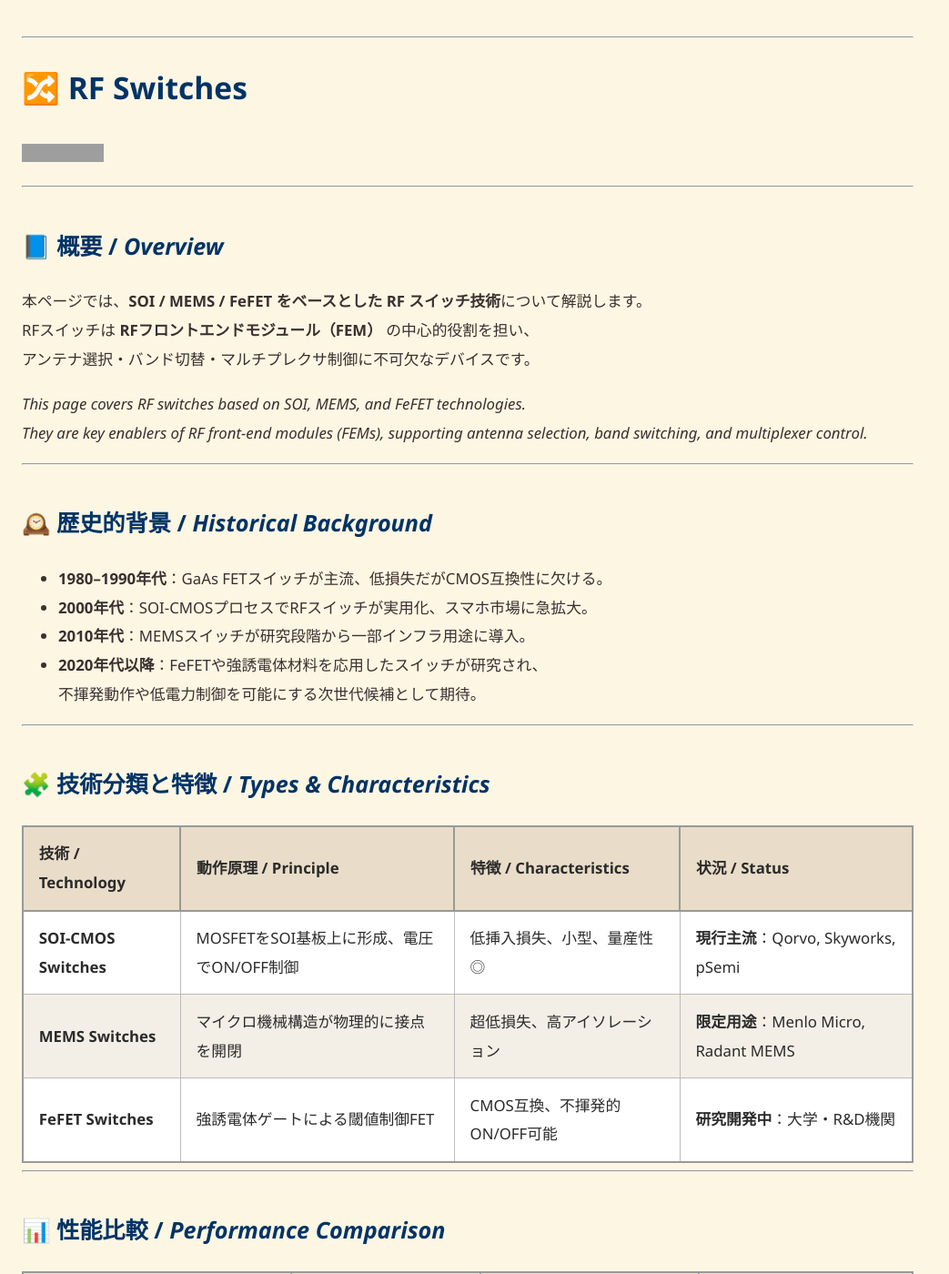
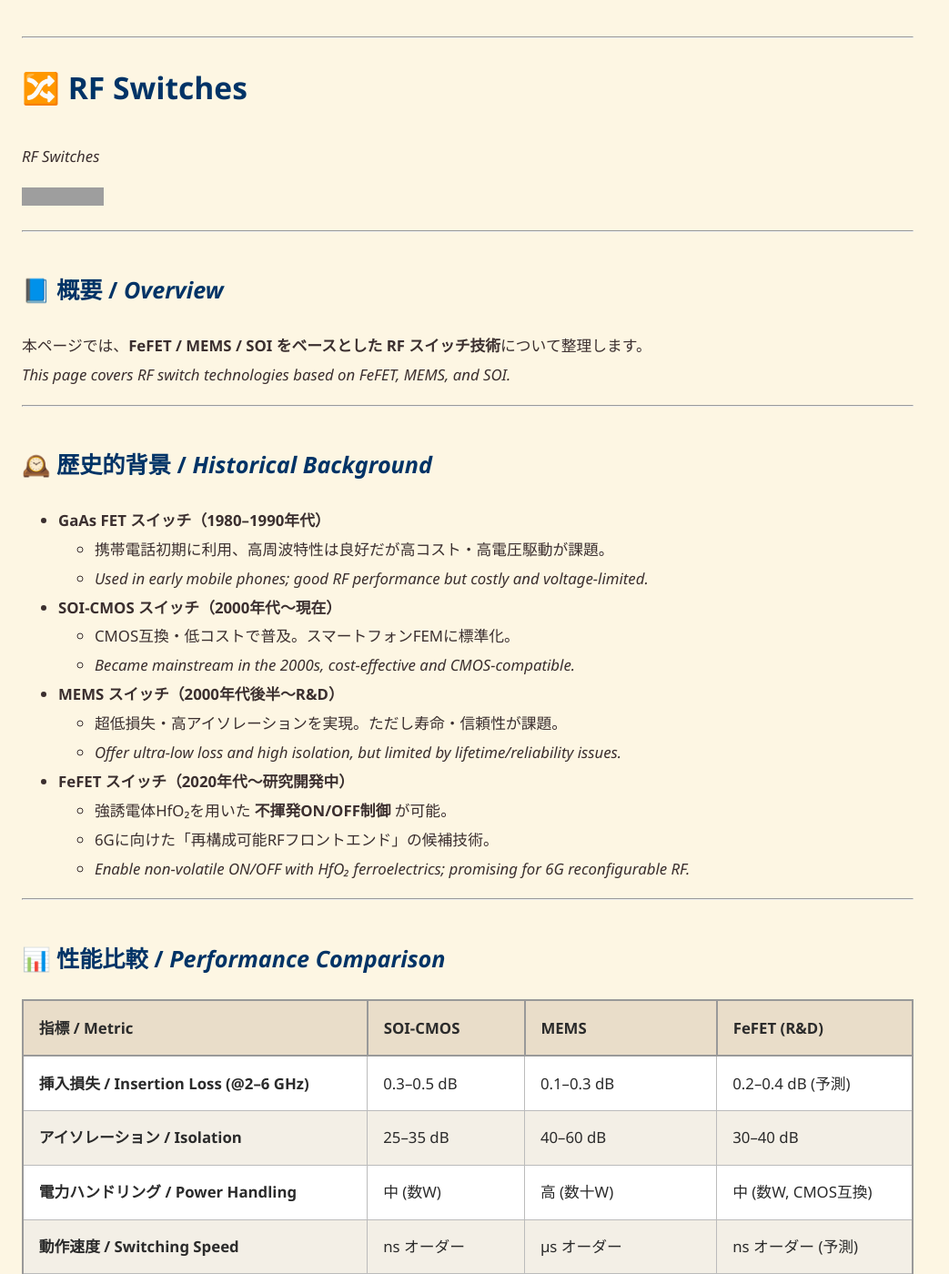
Before and after one commit to Samizo-AITL/Edusemi-Plus, a Jekyll site: the page built from applied-devices/rf-devices/rf-switches.md, in a window 1280 px wide and 1400 px high. Shown: the whole window at 91% size, without its empty margins (0-1043 px from the left). Built offline with Jekyll 4.4.1, drawn with Linux system fonts in a browser that asks for light colours; some of the changed text lies outside the part shown; grey boxes are pictures that could not be loaded.

Commit message:
Update rf-switches.md

```diff
--- a/applied-devices/rf-devices/rf-switches.md
+++ b/applied-devices/rf-devices/rf-switches.md
@@ -13,45 +14,42 @@
 
 ## 📘 概要 / *Overview*
 
-本ページでは、**SOI / MEMS / FeFET をベースとした RF スイッチ技術**について解説します。
-RFスイッチは **RFフロントエンドモジュール（FEM）** の中心的役割を担い、
-アンテナ選択・バンド切替・マルチプレクサ制御に不可欠なデバイスです。
-
-*This page covers RF switches based on SOI, MEMS, and FeFET technologies.
-They are key enablers of RF front-end modules (FEMs), supporting antenna selection, band switching, and multiplexer control.*
+本ページでは、**FeFET / MEMS / SOI をベースとした RF スイッチ技術**について整理します。
+*This page covers RF switch technologies based on FeFET, MEMS, and SOI.*
 
 ---
 
 ## 🕰️ 歴史的背景 / *Historical Background*
 
-- **1980–1990年代**：GaAs FETスイッチが主流、低損失だがCMOS互換性に欠ける。
-- **2000年代**：SOI-CMOSプロセスでRFスイッチが実用化、スマホ市場に急拡大。
-- **2010年代**：MEMSスイッチが研究段階から一部インフラ用途に導入。
-- **2020年代以降**：FeFETや強誘電体材料を応用したスイッチが研究され、
-  不揮発動作や低電力制御を可能にする次世代候補として期待。
+- **GaAs FET スイッチ（1980–1990年代）**
+  - 携帯電話初期に利用、高周波特性は良好だが高コスト・高電圧駆動が課題。
+  - *Used in early mobile phones; good RF performance but costly and voltage-limited.*
 
----
+- **SOI-CMOS スイッチ（2000年代〜現在）**
+  - CMOS互換・低コストで普及。スマートフォンFEMに標準化。
+  - *Became mainstream in the 2000s, cost-effective and CMOS-compatible.*
 
-## 🧩 技術分類と特徴 / *Types & Characteristics*
+- **MEMS スイッチ（2000年代後半〜R&D）**
+  - 超低損失・高アイソレーションを実現。ただし寿命・信頼性が課題。
+  - *Offer ultra-low loss and high isolation, but limited by lifetime/reliability issues.*
 
-| 技術 / Technology | 動作原理 / Principle | 特徴 / Characteristics | 状況 / Status |
-|---|---|---|---|
-| **SOI-CMOS Switches** | MOSFETをSOI基板上に形成、電圧でON/OFF制御 | 低挿入損失、小型、量産性◎ | **現行主流**：Qorvo, Skyworks, pSemi |
-| **MEMS Switches** | マイクロ機械構造が物理的に接点を開閉 | 超低損失、高アイソレーション | **限定用途**：Menlo Micro, Radant MEMS |
-| **FeFET Switches** | 強誘電体ゲートによる閾値制御FET | CMOS互換、不揮発的ON/OFF可能 | **研究開発中**：大学・R&D機関 |
+- **FeFET スイッチ（2020年代〜研究開発中）**
+  - 強誘電体HfO₂を用いた **不揮発ON/OFF制御** が可能。
+  - 6Gに向けた「再構成可能RFフロントエンド」の候補技術。
+  - *Enable non-volatile ON/OFF with HfO₂ ferroelectrics; promising for 6G reconfigurable RF.*
 
 ---
 
 ## 📊 性能比較 / *Performance Comparison*
 
 | 指標 / Metric | SOI-CMOS | MEMS | FeFET (R&D) |
-|---|---|---|
-| 挿入損失 (IL @2–6 GHz) | 0.3–0.5 dB | 0.1–0.3 dB | 予測値 0.2–0.4 dB |
-| アイソレーション | 25–35 dB | 40–60 dB | 30–40 dB |
-| 電力ハンドリング | 中 (数W) | 高 (数十W) | 中 |
-| 動作速度 | nsオーダー | µsオーダー | ns–µs（予測） |
-| 信頼性 / Lifetime | 高 (10¹⁰ cycles) | 中 (10⁸–10⁹ cycles) | 未確立 |
-| 市場導入 | スマホFEM標準 | インフラ・研究 | 試作レベル |
+|---|---|---|---|
+| **挿入損失 / Insertion Loss (@2–6 GHz)** | 0.3–0.5 dB | 0.1–0.3 dB | 0.2–0.4 dB (予測) |
+| **アイソレーション / Isolation** | 25–35 dB | 40–60 dB | 30–40 dB |
+| **電力ハンドリング / Power Handling** | 中 (数W) | 高 (数十W) | 中 (数W, CMOS互換) |
+| **動作速度 / Switching Speed** | ns オーダー | μs オーダー | ns オーダー (予測) |
+| **信頼性 / Lifetime** | 高 (10¹⁰ cycles) | 中 (10⁸–10⁹ cycles) | 未確立 (研究段階) |
+| **市場導入 / Market Use** | スマホFEM標準 | インフラ・研究用途 | 大学・R&Dレベル |
 
 ---
 
@@ -59,37 +57,37 @@
 
 | 分野 / Field | 用途 / Application | 要求特性 / Requirements |
 |---|---|---|
-| **スマートフォン** | バンド選択、アンテナ切替 | 低IL, 小型, 高信頼性 |
-| **Wi-Fi / IoT** | チューニング, 経路切替 | 低電力, コスト効率 |
-| **自動車 (V2X/Telematics)** | 車載通信モジュール | 高温耐性 (−40〜125°C), 長寿命 |
-| **基地局 / 5G-6G** | 高周波スイッチング | mmWave帯対応, 高直線性, 高電力処理 |
+| **スマートフォン / Smartphones** | バンド選択、アンテナ切替 | 低IL、小型、高信頼性 |
+| **Wi-Fi / IoT** | チューニング、経路切替 | 低電力、コスト効率 |
+| **自動車 / Automotive (V2X, Telematics)** | 車載通信モジュール | 高耐性 (−40〜125°C)、長寿命 |
+| **基盤技術 / Infrastructure (5G–6G)** | 高周波スイッチング | mmWave対応、高直線性、高電力処理 |
 
 ---
 
 ## ⚠️ 課題と展望 / *Challenges & Outlook*
 
-- **SOIスイッチ**：成熟技術だが、多バンド化でチップサイズとコストが増大。
-- **MEMSスイッチ**：性能は優れるが、寿命・速度・信頼性の課題が残る。
-- **FeFETスイッチ**：不揮発的制御とCMOS互換性が強み、6G向けの有力候補。
-- **将来展望**：
-  - 6G時代には **再構成可能RFフロントエンド** が不可欠。
-  - スイッチ技術は「低損失・高アイソレーション・高信頼性・不揮発性」の4要件を満たすことが鍵。
+- **SOIスイッチ**
+  - 成熟技術だが、多バンド化によりチップサイズ・コストが増大。
+  - *Mature, but multi-band growth increases cost and die area.*
+
+- **MEMSスイッチ**
+  - 超低損失だが、寿命・速度・信頼性が課題。
+  - *Excellent IL and isolation, but lifetime and reliability remain issues.*
+
+- **FeFETスイッチ**
+  - 不揮発制御とCMOS互換性を兼備。6G時代における候補。
+  - *Non-volatile control, CMOS-compatible; strong candidate for 6G reconfigurable RF.*
+
+**将来展望 / Future Outlook**
+- 6Gでは再構成可能RFフロントエンドが必須。
+- 鍵は「低損失・高アイソレーション・高信頼性・不揮発性」を同時に満たすこと。
 
 ---
 
-## 👨‍🏫 教育的視点 / *Educational Note*
+## 👤 著者・ライセンス / *Author & License*
 
-- RFスイッチは「**デジタル制御でアナログ信号経路を切り替える**」典型例であり、
-  半導体教育において **デバイス–回路–システム連携**を理解する最適題材。
-- SOIとMEMS、FeFETを比較することで、
-  **材料科学・デバイス物理・システム要件**の接点を学習できる。
-
----
-
-## 👤 **著者・ライセンス / Author & License**
-
-| **項目 / Item** | **内容 / Details** |
-|-----------------|--------------------|
+| 項目 / Item | 詳細 / Details |
+|---|---|
 | **著者 / Author** | 三溝 真一（Shinichi Samizo） |
 | **Email** | [![Email](https://img.shields.io/badge/Email-shin3t72%40gmail.com-red?style=for-the-badge&logo=gmail)](mailto:shin3t72@gmail.com) |
 | **X** | [![X](https://img.shields.io/badge/X-@shin3t72-black?style=for-the-badge&logo=x)](https://x.com/shin3t72) |
```
Also changed, not shown: other parts of applied-devices/rf-devices/rf-switches.md (+1 -0 lines).
